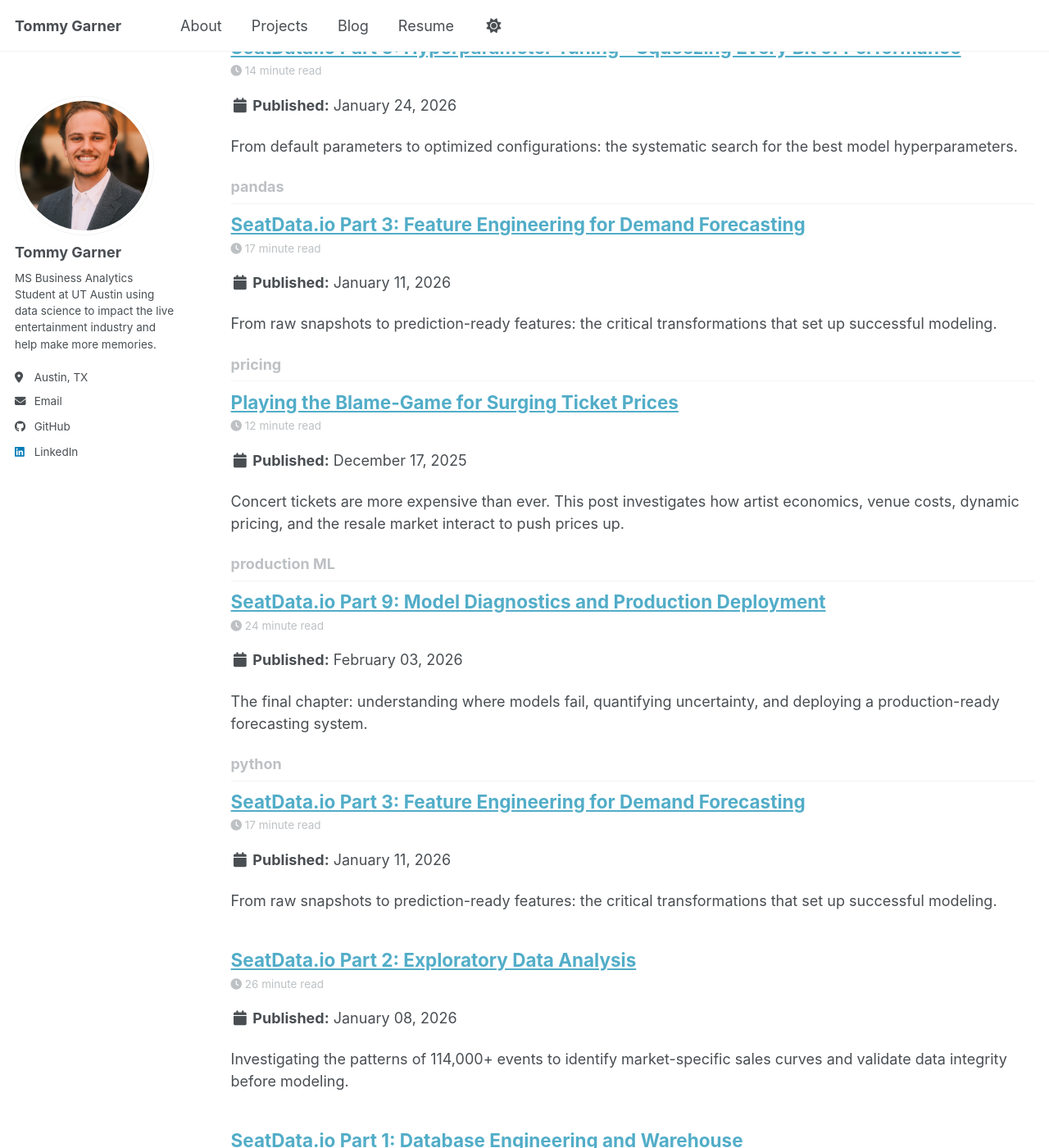
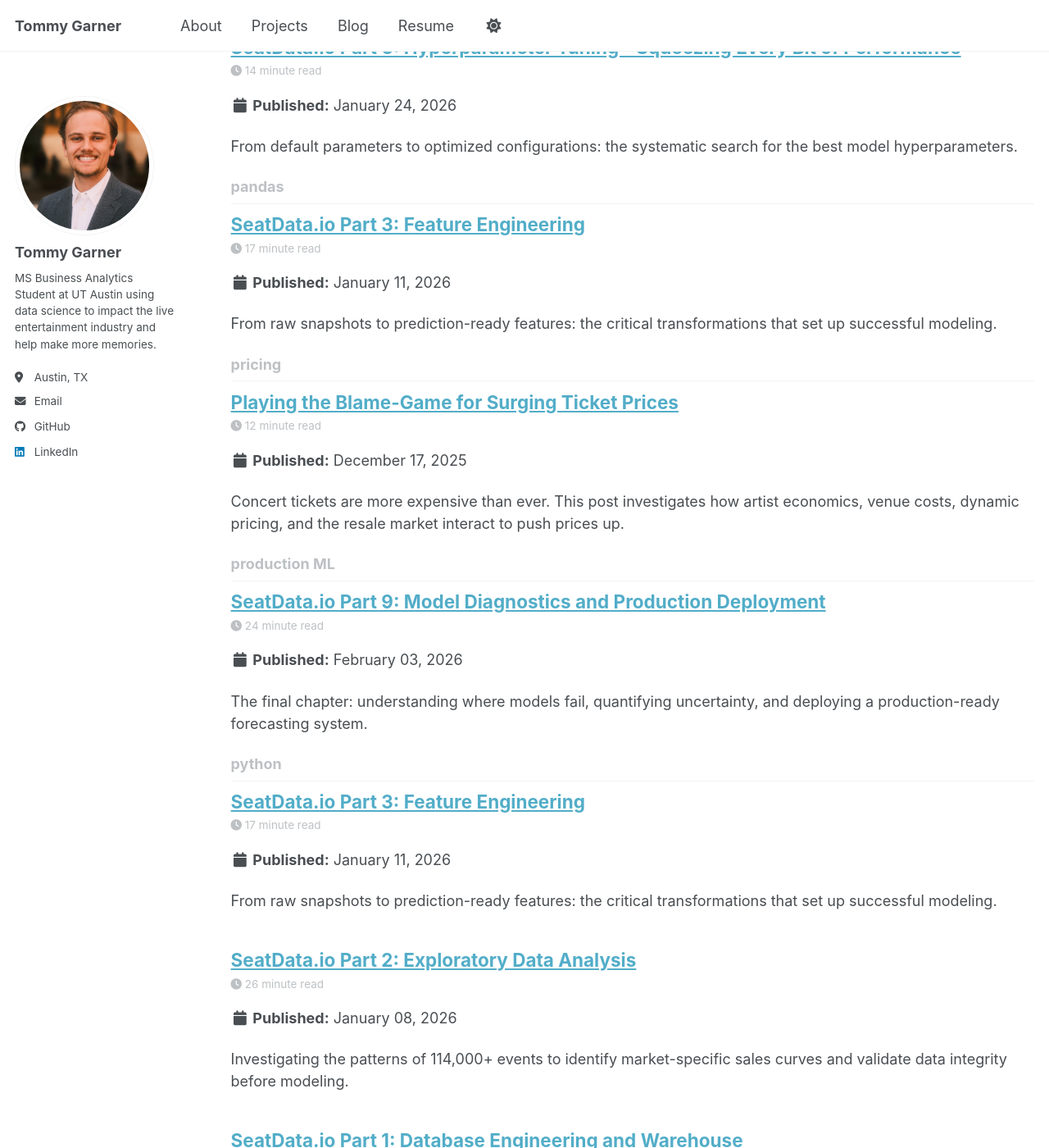
Before and after one commit to tommygarner/tommygarner.github.io, a Jekyll site: the page built from _pages/tag-archive.html, in a window 1280 px wide and 1400 px high, scrolled down 10698 px. Shown: the whole window at 82% size. Built offline with Jekyll 4.4.1, drawn with Linux system fonts in a browser that asks for light colours; a script bundle is joined from its source files by our own code; library files that are not in the unit come from our copies; some of the changed text lies outside the part shown.

Commit message:
Shorten title for feature engineering post

```diff
--- a/_posts/2025-01-11-seatdata.io-feature-engineering.md
+++ b/_posts/2025-01-11-seatdata.io-feature-engineering.md
@@ -1,6 +1,6 @@
 ---
 layout: single
-title: "SeatData.io Part 3: Feature Engineering for Demand Forecasting"
+title: "SeatData.io Part 3: Feature Engineering"
 date: 2026-01-11
 description: "Transforming raw ticket data into model-ready features through scaling, encoding, and domain-driven interaction terms"
 author_profile: true
```
